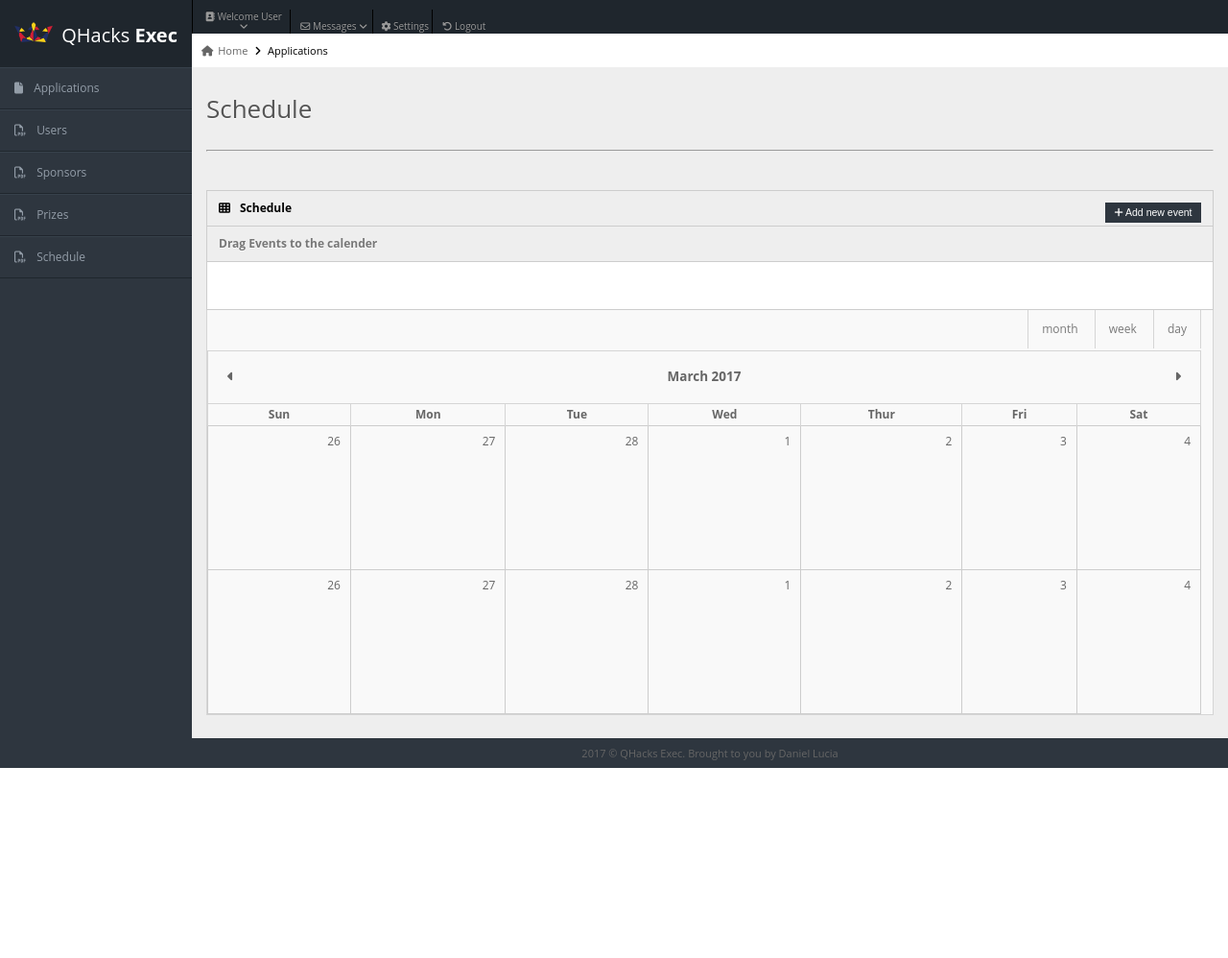
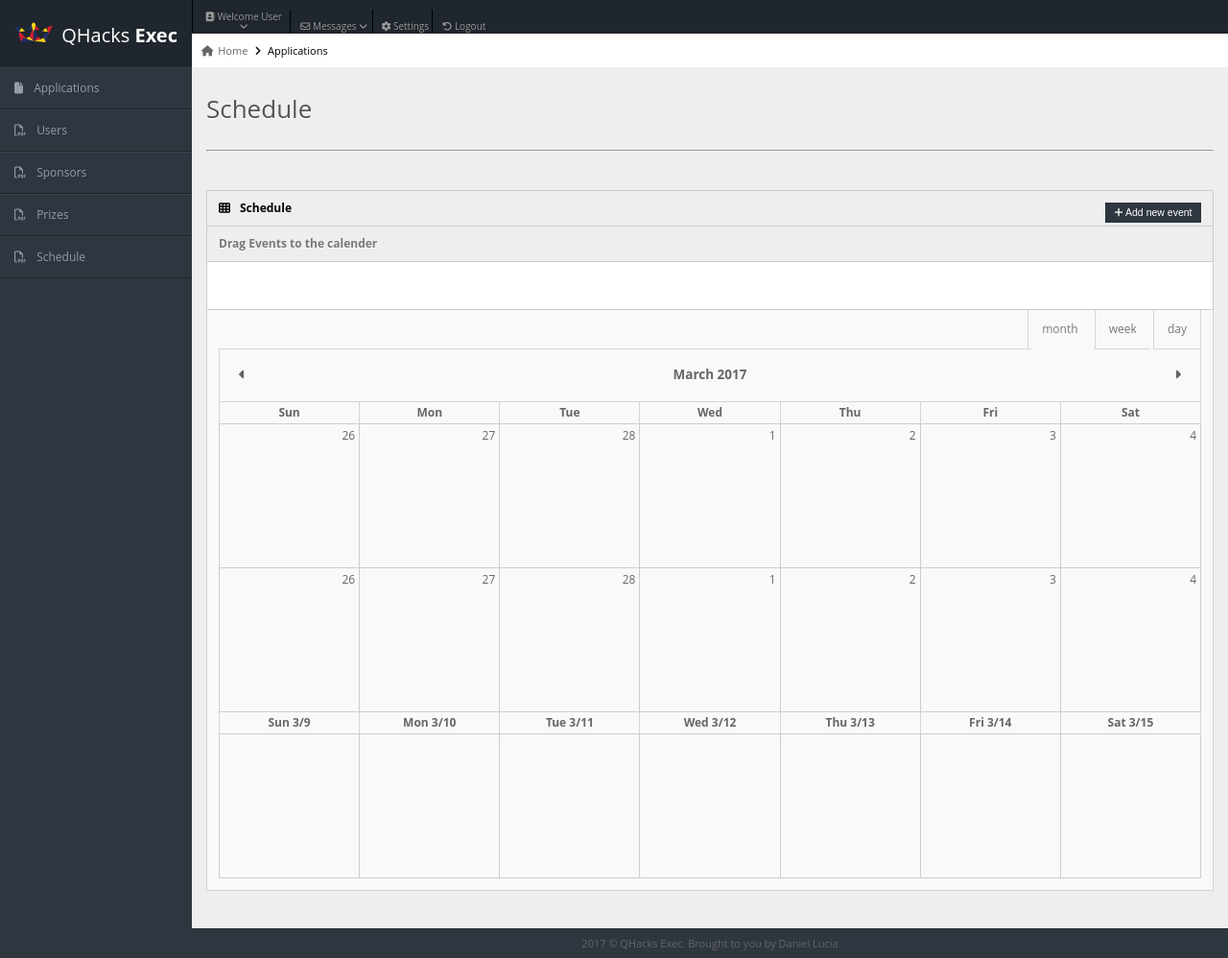
Before and after one commit to Daniel2218/hackboard, a PHP site: page /myHackathon/schedule.php in a window 1280 px wide. Shown: the whole page at 96% size. Before the commit the page ends 800 px from the top, so only its background shows below. Run offline with PHP 8.4, Linux system fonts and the light colour scheme; lists and menus that the app fills with data are empty; some libraries are stand-ins or nearby versions.

Commit message:
Added drag and drop to schedule. Added small style changes

```diff
--- a/css/application.css
+++ b/css/application.css
@@ -16,6 +16,7 @@ body {
     width: 100%;
     min-height: 100%;
     background-color: #eeeeee;
+    padding-bottom: 40px;
 }
 #pathheader {
     padding: 12px 20px 11px 10px;
--- a/css/schedule.css
+++ b/css/schedule.css
@@ -33,8 +33,9 @@ body {
 }
 #scheduleContainer {
     background-color: #f9f9f9;
+    padding-left: 12px;
     padding-right: 12px;
-    padding-right: 12px;
+    padding-bottom: 12px;
     border-left: 1px solid #D5D5D5;
     border-right: 1px solid #D5D5D5;
     border-bottom: 1px solid #D5D5D5;
@@ -44,6 +45,7 @@ body {
     font-size: 12px;
     color: #797979;
     cursor: pointer;
+    position: relative;
 }
 #viewPanel > div > p {
     display: inline-block;
@@ -52,17 +54,27 @@ body {
 #viewPanel > div {
     display: inline-block;
     border-left: 1px solid #D5D5D5;
-    overflow: hidden;
+    border-bottom: 1px solid #D5D5D5;
 }
 #viewPanel > div:last-child {
     border-right: 1px solid #D5D5D5;
+}
+#line {
+    display: inline-block;
+    width: calc(100% - 178px);
+    position: absolute;;
+    left: 0px;
+    bottom: 0px;
+    border-bottom: 1px solid #D5D5D5;
+}
+#noBottomBorder {
+    border-bottom: none !important;
 }
 #scheduleNav {
     text-align: center;
     padding: 20px;
     font-size: 13.5px;
     color: #666;
-    border-top:  1px solid #D5D5D5;
     border-left: 1px solid #D5D5D5;
     border-right: 1px solid #D5D5D5;
     border-bottom: 1px solid #D5D5D5;
@@ -75,6 +87,7 @@ th, table {
 }
 th {
     padding: 5px;
+    width: 100px;
 }
 th, td {
     color: #666;
@@ -83,12 +96,15 @@ th, td {
 td {
     height: 150px;
     text-align: right;
+    padding: 6px 4px;
 }
 #i-left {
     float:left;
+    cursor: pointer;
 }
 #i-right {
     float:right;
+    cursor: pointer;
 }
 button {
     width: 100px;
--- a/schedule.php
+++ b/schedule.php
@@ -32,15 +32,10 @@
 
                     <div id = "scheduleContainer">
                         <div id = "viewPanel">
-                            <div>
-                                <p> month </p>
-                            </div>
-                            <div>
-                                <p> week </p>
-                            </div>
-                            <div>
-                                <p> day </p>
-                            </div>
+                            <div id = "line"> </div>
+                            <div class = "month" id = "noBottomBorder" onclick="changeView('month')"> <p> month </p> </div>
+                            <div class = "week" onclick="changeView('week')"> <p> week </p> </div>
+                            <div class = "day" onclick="changeView('day')"> <p> day </p> </div>
                         </div>
                         <div id = "scheduleNav">
                             <i id = "i-left" class="fa fa-caret-left" aria-hidden="true"></i>
@@ -53,12 +48,12 @@
                                 <th>Mon</th>
                                 <th>Tue</th>
                                 <th>Wed</th>
-                                <th>Thur</th>
+                                <th>Thu</th>
                                 <th>Fri</th>
                                 <th>Sat</th>
                             </tr>
                             <tr>
-                                <td> 26</td>
+                                <td ondrop="drop(event)" ondragover = "allowDrop(event)"> 26</td>
                                 <td> 27</td>
                                 <td> 28</td>
                                 <td> 1</td>
@@ -74,6 +69,26 @@
                                 <td> 2</td>
                                 <td> 3</td>
                                 <td> 4</td>
+                            </tr>
+                        </table>
+                        <table id = "weekSced" style="width:100%;">
+                            <tr>
+                                <th>Sun 3/9</th>
+                                <th>Mon 3/10</th>
+                                <th>Tue 3/11</th>
+                                <th>Wed 3/12</th>
+                                <th>Thu 3/13</th>
+                                <th>Fri 3/14</th>
+                                <th>Sat 3/15</th>
+                            </tr>
+                            <tr>
+                                <td> </td>
+                                <td> </td>
+                                <td> </td>
+                                <td> </td>
+                                <td> </td>
+                                <td> </td>
+                                <td> </td>
                             </tr>
                         </table>
                     </div>
@@ -95,7 +110,45 @@
             div.style.marginBottom = "5px";
             div.style.fontFamily = "Open Sans, sans-serif";
             div.draggable = "true";
+            div.addEventListener('dragstart', function() {drag(event)}, false);
+            div.id = "drag1";
             document.getElementById("eventContainer").appendChild(div);
+        }
+
+        function allowDrop(ev) {
+            ev.preventDefault();
+        }
+
+        function drag(ev) {
+            ev.dataTransfer.setData("text/plain", ev.target.id);
+        }
+
+        function drop(ev) {
+            ev.preventDefault();
+            var data = ev.dataTransfer.getData("text");
+            var element = document.getElementById(data);
+            element.style.background = "#fb7a2c";
+            element.style.fontSize = "12px";
+            element.style.display = "block";
+            element.style.width = "95%";
+            element.style.padding = "6px 4px";
+            element.style.marginTop = "2px";
+            element.style.marginLeft = "0";
+            element.style.marginBottom = "0";
+            element.style.textAlign = "left";
+            element.style.fontWeight = "normal";
+            ev.target.appendChild(document.getElementById(data));
+        }
+
+        function changeView(viewType) {
+            if (viewType === "week") {
+                var current = document.getElementById("noBottomBorder");
+                var next = document.getElementsByClassName("week");
+                current.removeAttribute("noBottomBorder");
+                current.id = "";
+                next.id = "noBottomBorder"; // this doesnt work
+                console.log("hello");
+            }
         }
     </script>
 </html>
```
